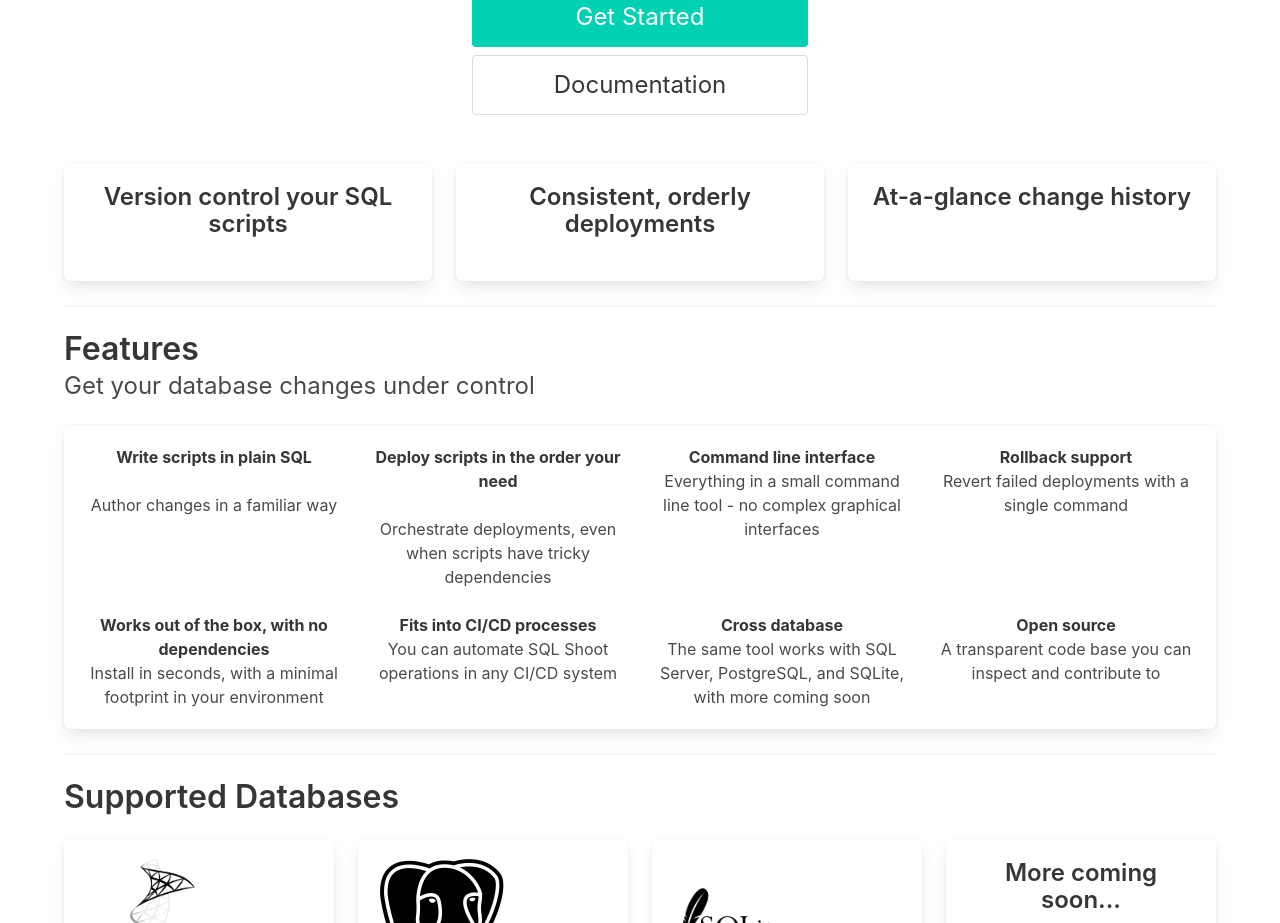
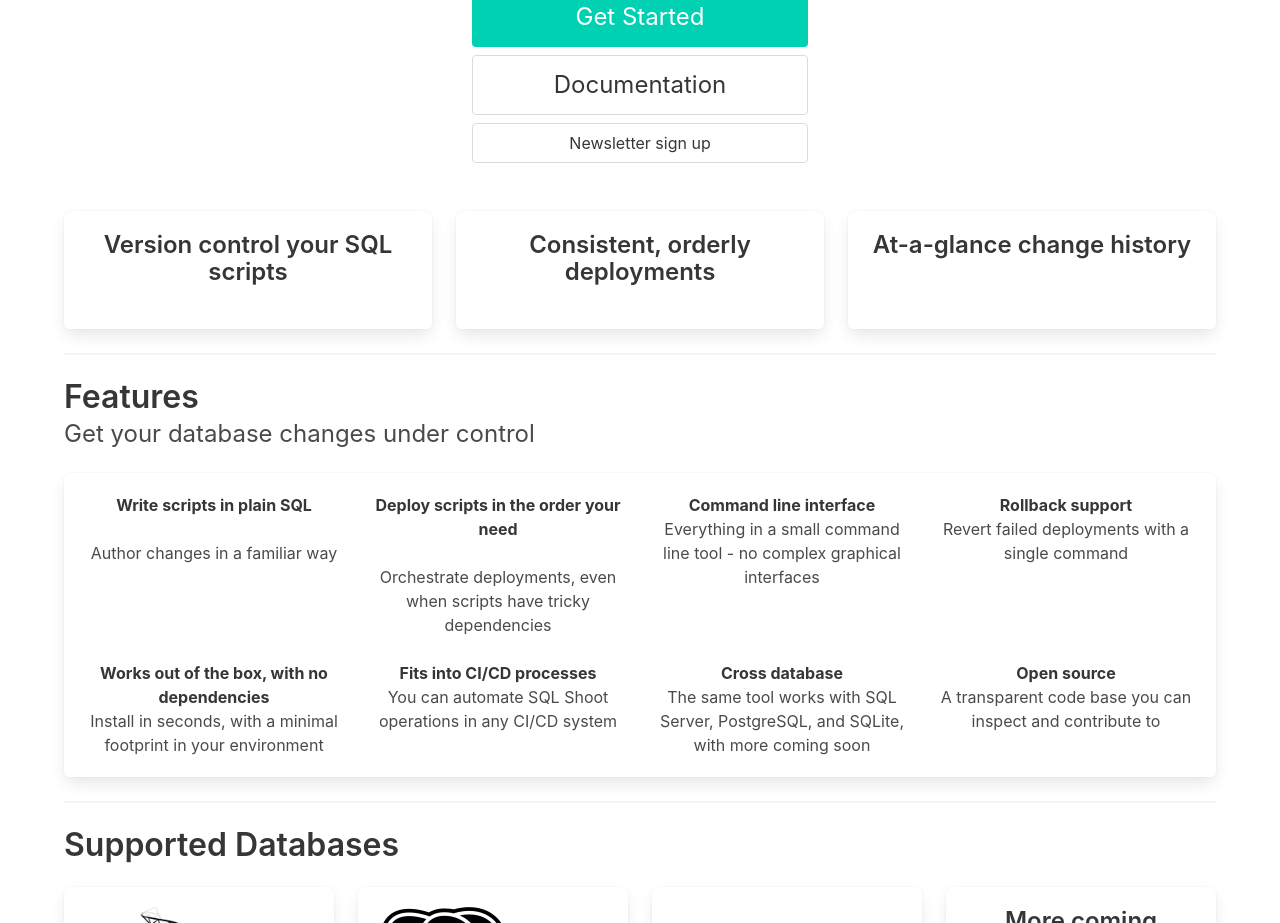
Before and after one commit to sqlshoot/SQL-Shoot-Website, a Next.js app in the folder sqlshoot-site/: page / in a window 1280 px wide. Shown: the part 1220-2143 px from the top of the page. Built offline with nearby package versions, Linux system fonts and the light colour scheme.

Commit message:
Add newsletter

```diff
--- a/sqlshoot-site/pages/index.js
+++ b/sqlshoot-site/pages/index.js
@@ -27,6 +27,9 @@ export default function Home() {
               </a>
               <a className="button is-large is-fullwidth" href="/documentation/introduction">
                   Documentation
+              </a>
+              <a className="button is-fullwidth" href="https://colossal-builder-2480.ck.page/0425399972">
+                Newsletter sign up
               </a>
               </div>
             </div>
--- a/sqlshoot-site/pages/pro.js
+++ b/sqlshoot-site/pages/pro.js
@@ -56,7 +56,7 @@ export default function Pro() {
         <div className="column" />
         <div className="column">
           <div className="buttons">
-          <a className="button is-large is-fullwidth is-primary" href="/documentation/introduction">
+          <a className="button is-large is-fullwidth is-primary" href="https://colossal-builder-2480.ck.page/0425399972">
               Register interest
           </a>
           <a className="button is-large is-fullwidth" href="/documentation/introduction">
```
